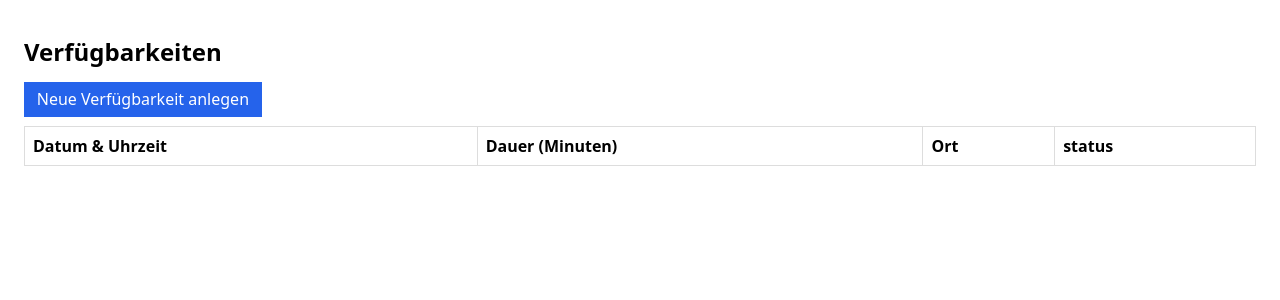
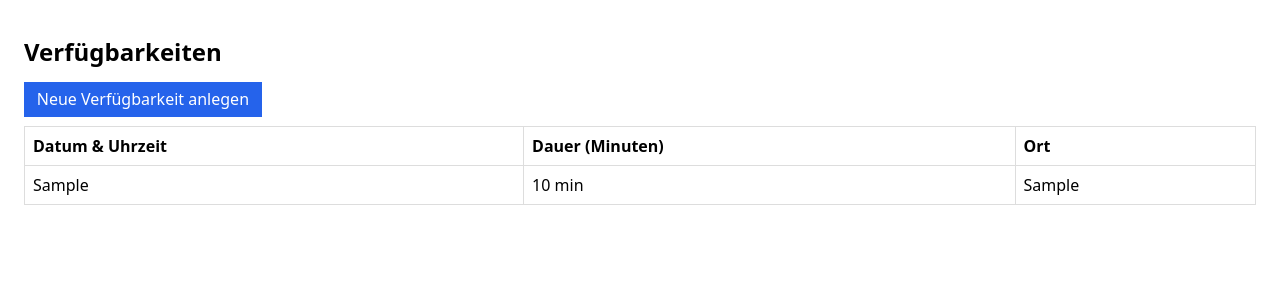
Before and after one commit to pavelpolony/dogtrainingcrm-online, a Flask app: page /admin/availability in a window 1280 px wide. Shown: the part 147-447 px from the top of the page. Run offline with Flask 3, Linux system fonts and the light colour scheme; a user stored in the database is signed in; tables that the repository leaves empty hold one stand-in row (values such as "Sample post"); lists and menus that the app fills with data are empty; some libraries are stand-ins or nearby versions.

Commit message:
Refactor availability index template for better layout
Updated availability index template to display availability slots with improved structure.

```diff
--- a/templates/availability_index.html
+++ b/templates/availability_index.html
@@ -1,16 +1,28 @@
 {% extends "base.html" %}
 {% block content %}
+
 <h2>{{ t('availabilities') }}</h2>
-<p><a class="btn" href="{{ url_for('availability_new') }}">{{ t('add_availability') }}</a></p>
+
+<p>
+    <a class="btn" href="{{ url_for('new_availability') }}">
+        {{ t('add_availability') }}
+    </a>
+</p>
+
 <table>
-  <tr><th>{{ t('date_time') }}</th><th>{{ t('duration') }}</th><th>{{ t('location') }}</th><th>{{ t('status') }}</th></tr>
-  {% for s in slots %}
-  <tr>
-    <td>{{ s.start.strftime('%d.%m.%Y %H:%M') }}</td>
-    <td>{{ s.duration_minutes }}</td>
-    <td>{{ s.location }}</td>
-    <td>{{ s.status }}</td>
-  </tr>
-  {% endfor %}
+    <tr>
+        <th>{{ t('date_time') }}</th>
+        <th>{{ t('duration') }}</th>
+        <th>{{ t('location') }}</th>
+    </tr>
+
+    {% for a in avails %}
+    <tr>
+        <td>{{ a.start }}</td>
+        <td>{{ a.duration_minutes }} min</td>
+        <td>{{ a.location }}</td>
+    </tr>
+    {% endfor %}
 </table>
+
 {% endblock %}
```
